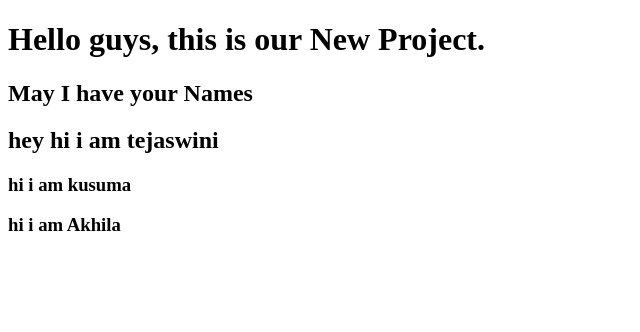
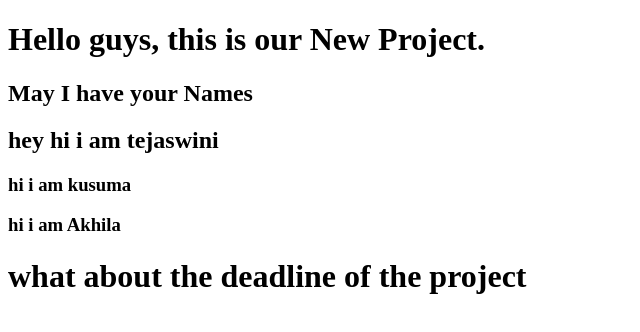
Before and after one commit to Vanaja2344/collab_git, a plain HTML site: page demo.html in a window 1280 px wide. Shown: the whole page, without its empty margins (0-640 px from the left). Drawn offline with Linux system fonts and the light colour scheme.

Commit message:
to updated by kusuma

```diff
--- a/demo.html
+++ b/demo.html
@@ -11,5 +11,8 @@
   <h2>hey hi i am tejaswini</h2>
   <h3> hi i am kusuma</h3>
   <h3>hi i am Akhila</h3>
+
+
+  <h1>what about the deadline of the project</h1>
 </body>
 </html>
```
